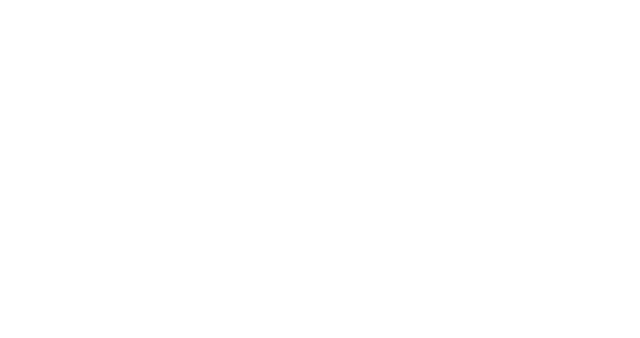
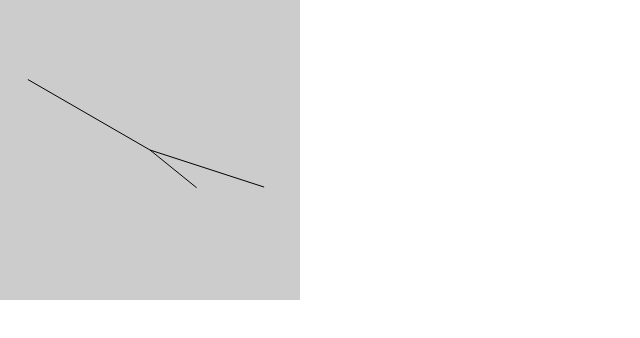
Before and after one commit to lbthomsen/angular-canvas-clock, a plain HTML site: page index.html in a window 1280 px wide. Shown: the whole page, without its empty margins (0-640 px from the left). Drawn offline with Linux system fonts and the light colour scheme.

Commit message:
While crude clock is actually working now.  No face, no decorations, just hour, minute and second hands.

```diff
--- a/css/style.css
+++ b/css/style.css
@@ -19,9 +19,8 @@ body {
     display: table-cell;
 }
 
-.clock_canvas {
-    width: 100%;
-    height: 100%;
+#clock_frame canvas {
+        background-color: #CCCCCC;
 }
 
 [ng\:cloak], [ng-cloak], [data-ng-cloak], .ng-cloak, .data-ng-cloak {
--- a/js/app.js
+++ b/js/app.js
@@ -20,7 +20,7 @@
 
             $interval(function () {
                 service.now = new Date();
-            }, 1000);
+            }, 100);
 
             return service;
         }
@@ -33,7 +33,12 @@
                 replace: true,
                 scope: true,
                 link: function (scope, element, attrs) {
-                    scope.ctx = element[0].getContext('2d');
+                    scope.canvas = element[0];
+                    scope.context = element[0].getContext('2d');
+
+                    scope.canvas.height = scope.canvas.parentElement.clientHeight;
+                    scope.canvas.width = scope.canvas.parentElement.clientWidth;
+
                     //scope.clockContext.font = "30px Arial";
 
                     //scope.clockContext.fillText("Hello World", 10, 50);
@@ -48,34 +53,59 @@
                         $scope.$watch('timerService.now', function () {
 
                             // Calculate angle
-                            var hourAngle = 0.5 * (60 * timerService.now.getHours() + timerService.now.getMinutes());
-                            var minuteAngle = 6 * timerService.now.getMinutes();
-                            var secondAngle = 6 * timerService.now.getSeconds() + 6 / 1000 * timerService.now.getMilliseconds();
+                            var hourAngle = 0.5 * (60 * timerService.now.getHours() + timerService.now.getMinutes()) - 90;
+                            var minuteAngle = 6 * timerService.now.getMinutes() - 90;
+                            var secondAngle = 6 * timerService.now.getSeconds() + 6 / 1000 * timerService.now.getMilliseconds() - 90;
 
                             //$log.debug("Angles: hour=%d minute=%d second=%d", hourAngle, minuteAngle, secondAngle);
 
                             // So far so good - we can now calculate coordinates
-                            newHourHand = {
-                                a: hourAngle,
-                                x: Math.cos(hourAngle * Math.PI / 180),
-                                y: Math.sin(hourAngle * Math.PI / 180)
+                            var hourHandLength = Math.floor($scope.canvas.width * 0.2);
+                            var minuteHandLength = Math.floor($scope.canvas.width * 0.4);
+                            var secondHandLength = Math.floor($scope.canvas.width * 0.47);
+
+                            var center = {
+                                x: Math.floor($scope.canvas.width / 2),
+                                y: Math.floor($scope.canvas.height / 2)
                             };
 
-                            newMinuteHand = {
-                                a: minuteAngle,
-                                x: Math.cos(minuteAngle * Math.PI / 180),
-                                y: Math.sin(minuteAngle * Math.PI / 180)
+                            var newHourHand = {
+                                a: hourAngle,
+                                x: Math.cos(hourAngle * Math.PI / 180) * hourHandLength + center.x,
+                                y: Math.sin(hourAngle * Math.PI / 180) * hourHandLength + center.y
                             };
 
-                            newSecondHand = {
-                                a: secondAngle,
-                                x: Math.cos(minuteAngle * Math.PI / 180),
-                                y: Math.sin(minuteAngle * Math.PI / 180)
+                            var newMinuteHand = {
+                                a: minuteAngle,
+                                x: Math.cos(minuteAngle * Math.PI / 180) * minuteHandLength + center.x,
+                                y: Math.sin(minuteAngle * Math.PI / 180) * minuteHandLength + center.y
                             };
 
-                            $log.debug("Objects: %o %o %o", newHourHand, newMinuteHand, newSecondHand);
+                            var newSecondHand = {
+                                a: secondAngle,
+                                x: Math.cos(secondAngle * Math.PI / 180) * secondHandLength + center.x,
+                                y: Math.sin(secondAngle * Math.PI / 180) * secondHandLength + center.y
+                            };
 
-                            $log.debug("Tick");
+                            // $log.debug("Objects: %o %o %o", newHourHand, newMinuteHand, newSecondHand, center);
+
+                            $scope.context.clearRect(0, 0, $scope.canvas.width, $scope.canvas.height);
+
+                            $scope.context.beginPath();
+                            $scope.context.moveTo(center.x, center.y);
+                            $scope.context.lineTo(newHourHand.x, newHourHand.y);
+                            $scope.context.stroke();
+
+                            $scope.context.beginPath();
+                            $scope.context.moveTo(center.x, center.y);
+                            $scope.context.lineTo(newMinuteHand.x, newMinuteHand.y);
+                            $scope.context.stroke();
+
+                            $scope.context.beginPath();
+                            $scope.context.moveTo(center.x, center.y);
+                            $scope.context.lineTo(newSecondHand.x, newSecondHand.y);
+                            $scope.context.stroke();
+
                         });
 
                     }
```
Also changed, not shown: index.html (+1 -1 lines), 1 other file.
